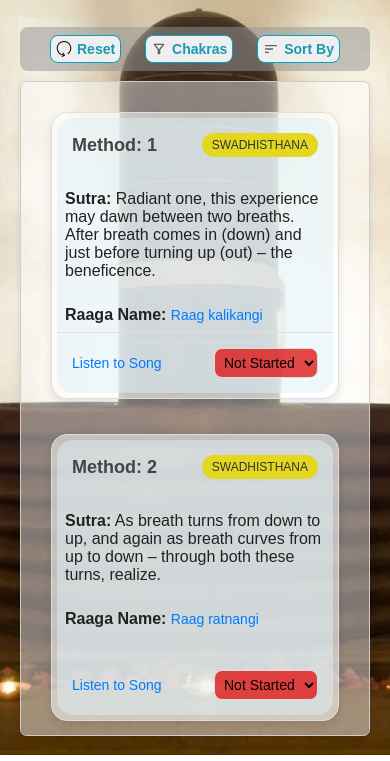
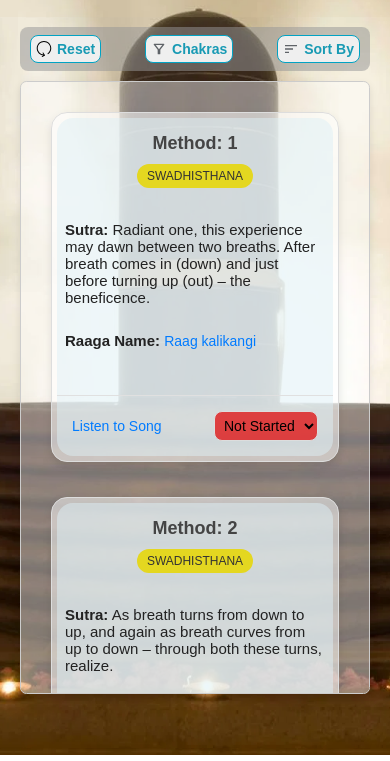
Before and after one commit to anubhawdwd/vbt, a plain HTML site: page index.html in a window 390 px wide. Shown: the part 89-850 px from the top of the page. Drawn offline with Linux system fonts and the light colour scheme.

Commit message:
card body made responsive

```diff
--- a/style.css
+++ b/style.css
@@ -23,9 +23,13 @@ header {
   header{
     flex-direction: column;
   }
-
 }
-@media only screen and (max-width: 370px) {
+@media only screen and (max-width: 470px) {
+  .card-body p {
+    font-size: small;
+  }
+}
+@media only screen and (max-width: 420px) {
   header{
     flex-direction: column;
   }
@@ -33,9 +37,9 @@ header {
     font-size: 25px;
   }
   .sort-container {
-    padding: 0 10px;
-}
-.card-header {
+    padding: 0 10px !important;
+ }
+ .card-header {
   padding: 15px;
   background-color: hsla(0, 0%, 100%, 0.5);
   display: flex;
@@ -43,7 +47,30 @@ header {
   align-items: center;
   row-gap: 10px;
   border-radius: 1rem 1rem 0 0;
+ }
+ .card-body{
+  height: 12rem !important;
 }
+ /* .card-body p{
+  font-size: 14px !important;
+} */
+ .scroll{
+  max-height: 70vh !important;
+ }
+}
+
+@media only screen and (max-width: 380px) {
+  .card-body p{
+    font-size: smaller !important;
+  }
+  .card-body{
+    height: 12.5rem !important;
+  }
+}
+@media only screen and (max-width: 335px) {
+  .card-body{
+    height: 13.25rem !important;
+  }
 }
 
 header h1 {
@@ -285,9 +312,8 @@ header h1 {
   .card-body p {
     padding: 0.5rem;
     margin: 10px 0;
-    font-size: 14px;
+    font-size: 15px;
     color: #222222;
-    font-size: medium;
   }
 
   .card-footer {
```
